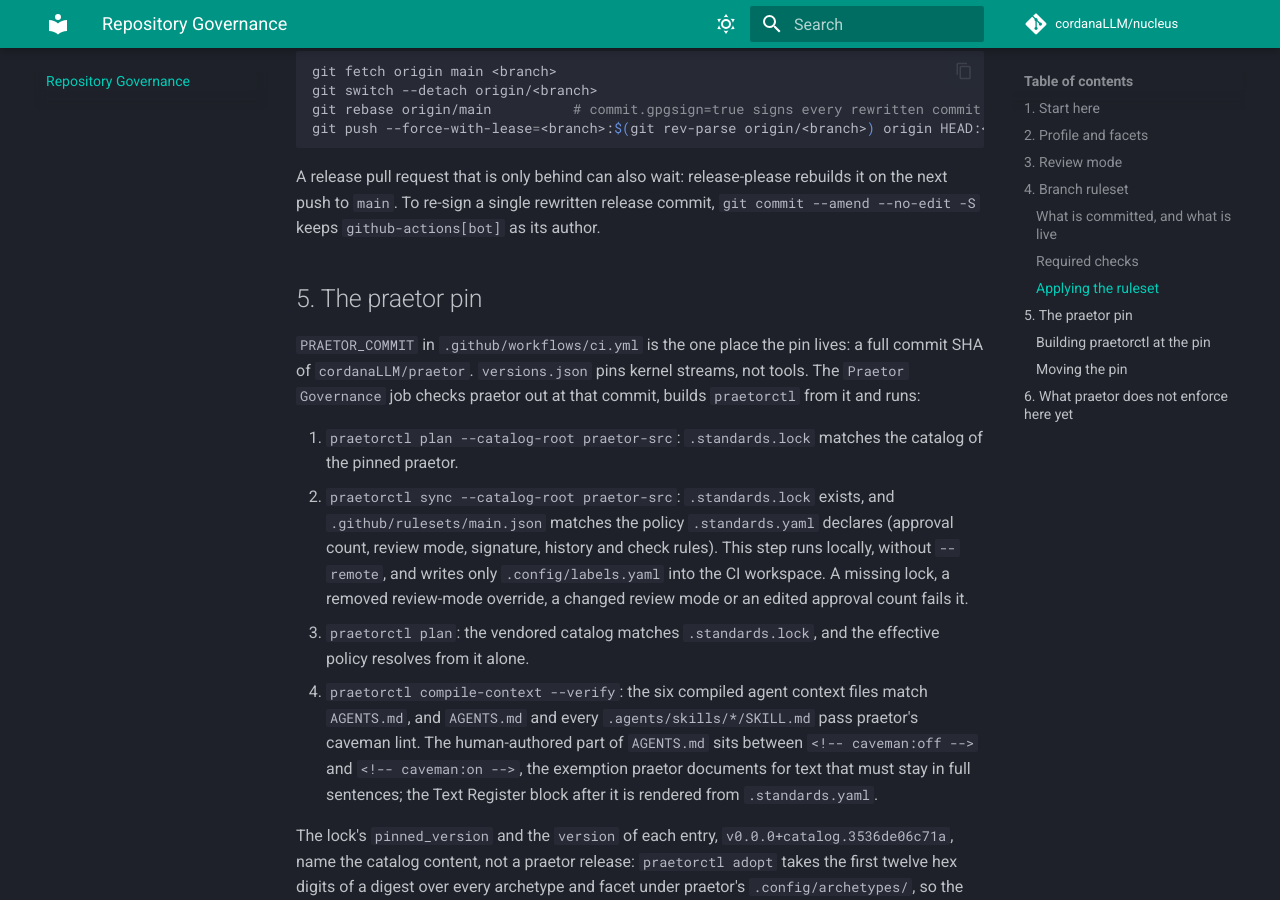
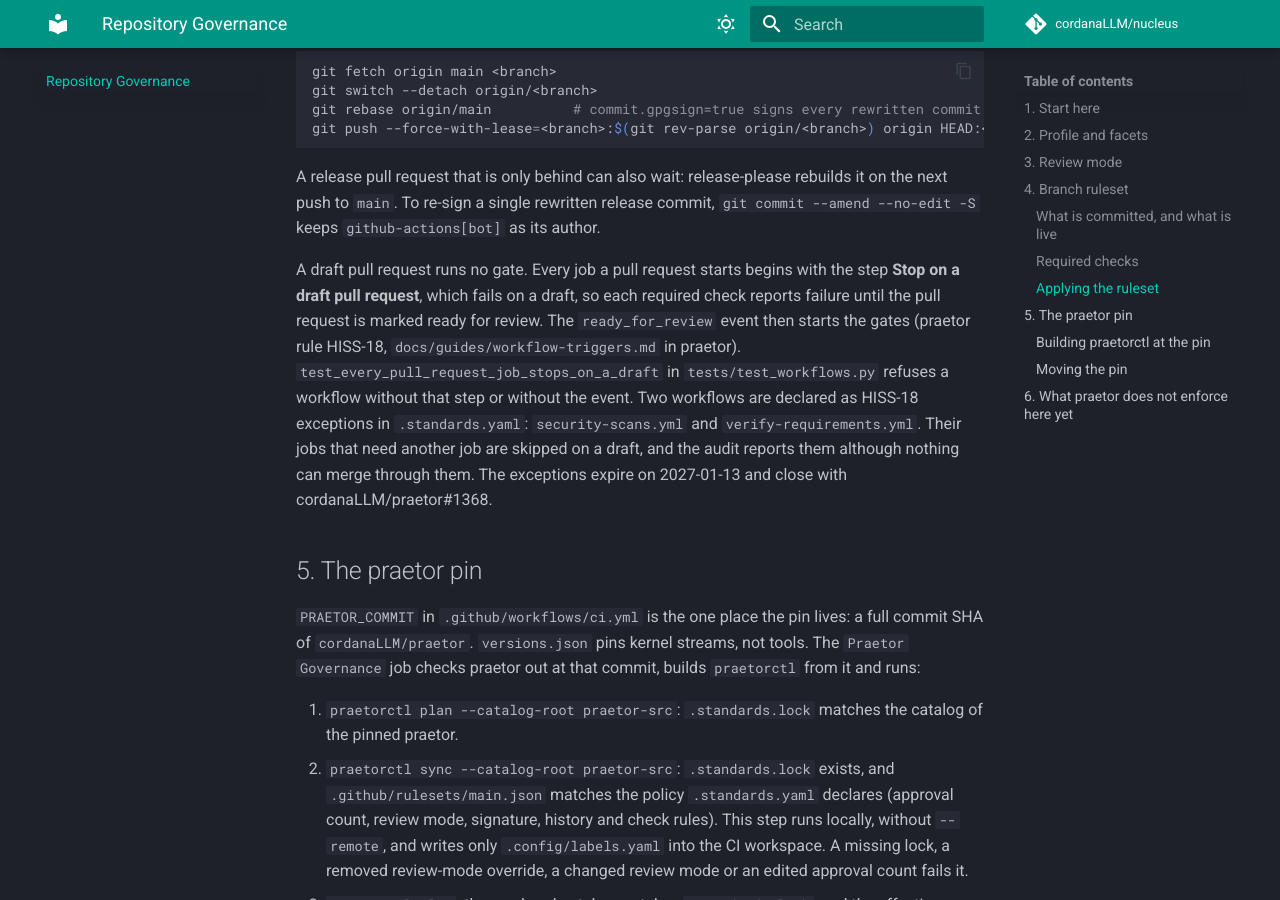
Before and after one commit to cordanaLLM/nucleus, an MkDocs documentation site: the page built from docs/repository-governance.md, in a window 1280 px wide and 900 px high, scrolled down 5377 px. Built offline with MkDocs 1.6.1 and Material for MkDocs 9.7.7, drawn with Linux system fonts in a browser that asks for light colours; comment, search, counter and statistics services are not loaded.

Commit message:
ci(workflows): stop every pull request gate on a draft
Every job a pull request starts now begins with the draft step from
praetor's workflow-triggers guide, and each pull_request trigger listens
for ready_for_review, so a draft runs no gate and the gates start once it
is marked ready. tests/test_workflows.py refuses a job without the step or
a trigger without the event; removing the step from one job and the event
from one trigger each fails it.

security-scans.yml and verify-requirements.yml are declared as HISS-18
exceptions until 2027-01-13: their jobs that need another job are still
reported, which praetor#1368 tracks.

Fixes #135

Signed-off-by: lusoris <lusoris@proton.me>

```diff
--- a/docs/repository-governance.md
+++ b/docs/repository-governance.md
@@ -195,6 +195,16 @@ A release pull request that is only behind can also wait: release-please rebuild
 push to `main`. To re-sign a single rewritten release commit, `git commit --amend --no-edit -S`
 keeps `github-actions[bot]` as its author.
 
+A draft pull request runs no gate. Every job a pull request starts begins with the step
+**Stop on a draft pull request**, which fails on a draft, so each required check reports failure
+until the pull request is marked ready for review. The `ready_for_review` event then starts the
+gates (praetor rule HISS-18, `docs/guides/workflow-triggers.md` in praetor).
+`test_every_pull_request_job_stops_on_a_draft` in `tests/test_workflows.py` refuses a workflow
+without that step or without the event. Two workflows are declared as HISS-18 exceptions in
+`.standards.yaml`: `security-scans.yml` and `verify-requirements.yml`. Their jobs that need
+another job are skipped on a draft, and the audit reports them although nothing can merge
+through them. The exceptions expire on 2027-01-13 and close with cordanaLLM/praetor#1368.
+
 ## 5. The praetor pin
 
 `PRAETOR_COMMIT` in `.github/workflows/ci.yml` is the one place the pin lives: a full commit
```
Also changed, not shown: .standards.yaml (+14 -0 lines), 11 other files.
